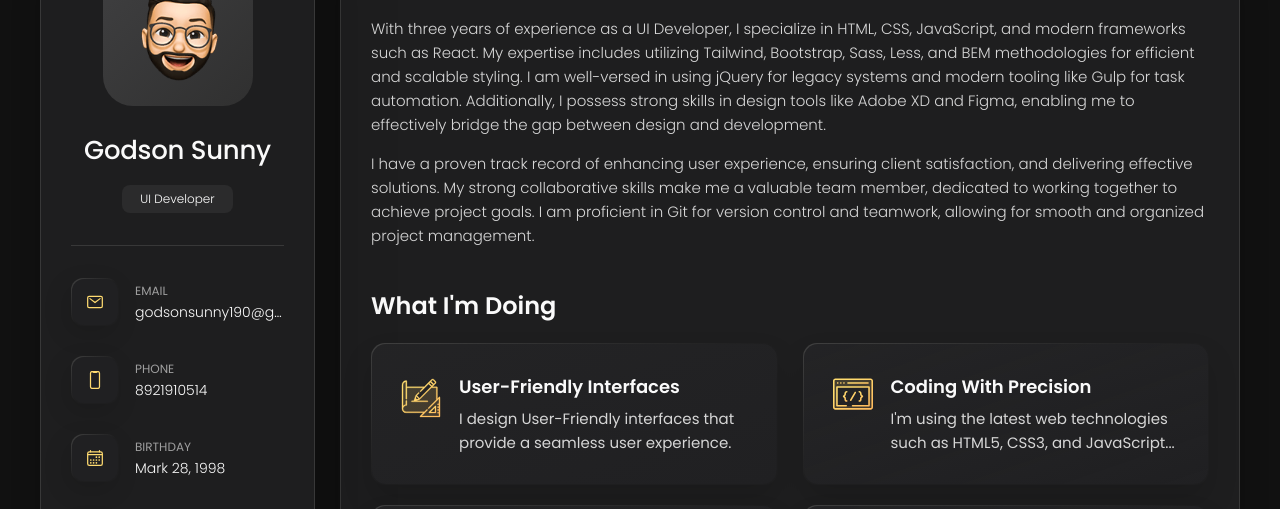
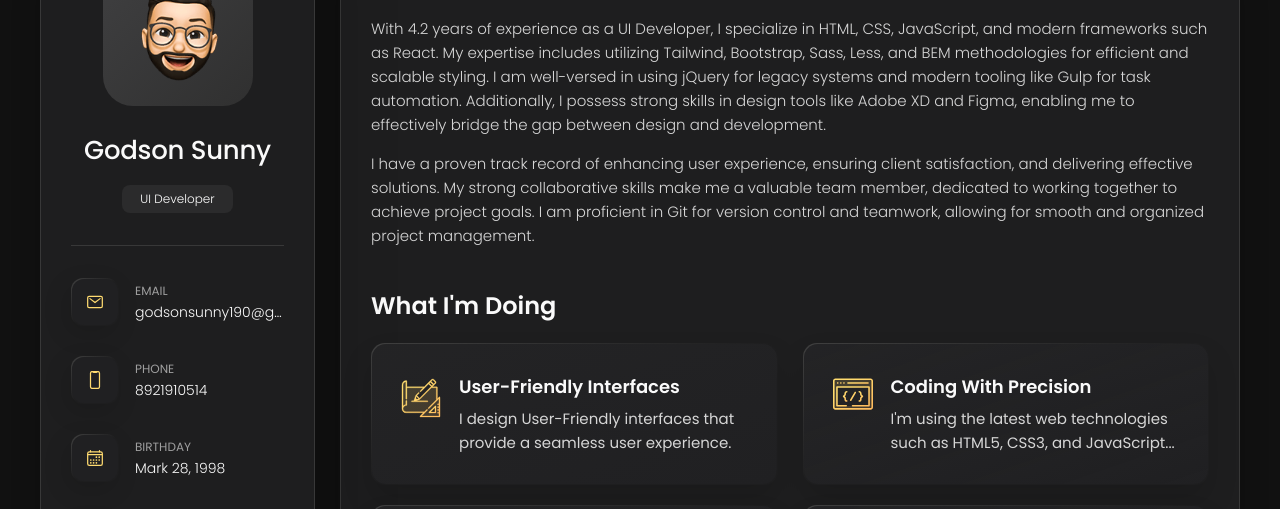
Before and after one commit to godsonsunny190/portfolio, a plain HTML site: page index.html in a window 1280 px wide. Shown: the part 162-671 px from the top of the page. Drawn offline with nearby package versions, Linux system fonts and the light colour scheme.

Commit message:
PORTFOLIO

```diff
--- a/index.html
+++ b/index.html
@@ -208,7 +208,7 @@
 
         <section class="about-text">
           <p>
-            With three years of experience as a UI Developer, I specialize in HTML, CSS, JavaScript, and modern
+            With 4.2 years of experience as a UI Developer, I specialize in HTML, CSS, JavaScript, and modern
             frameworks such as React. My expertise includes utilizing Tailwind, Bootstrap, Sass, Less, and BEM
             methodologies for efficient and scalable styling. I am well-versed in using jQuery for legacy systems and
             modern tooling like Gulp for task automation. Additionally, I possess strong skills in design tools like
```
